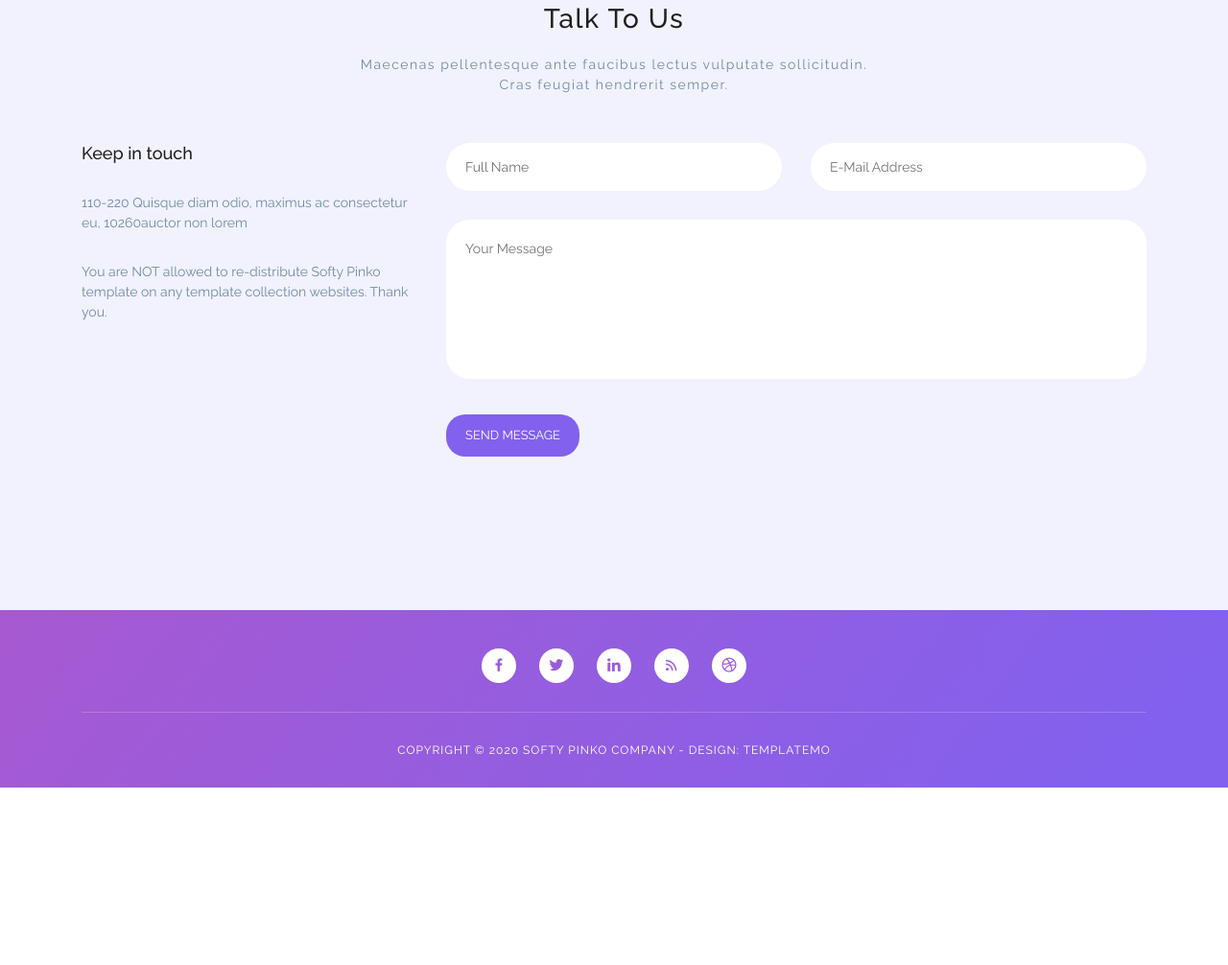
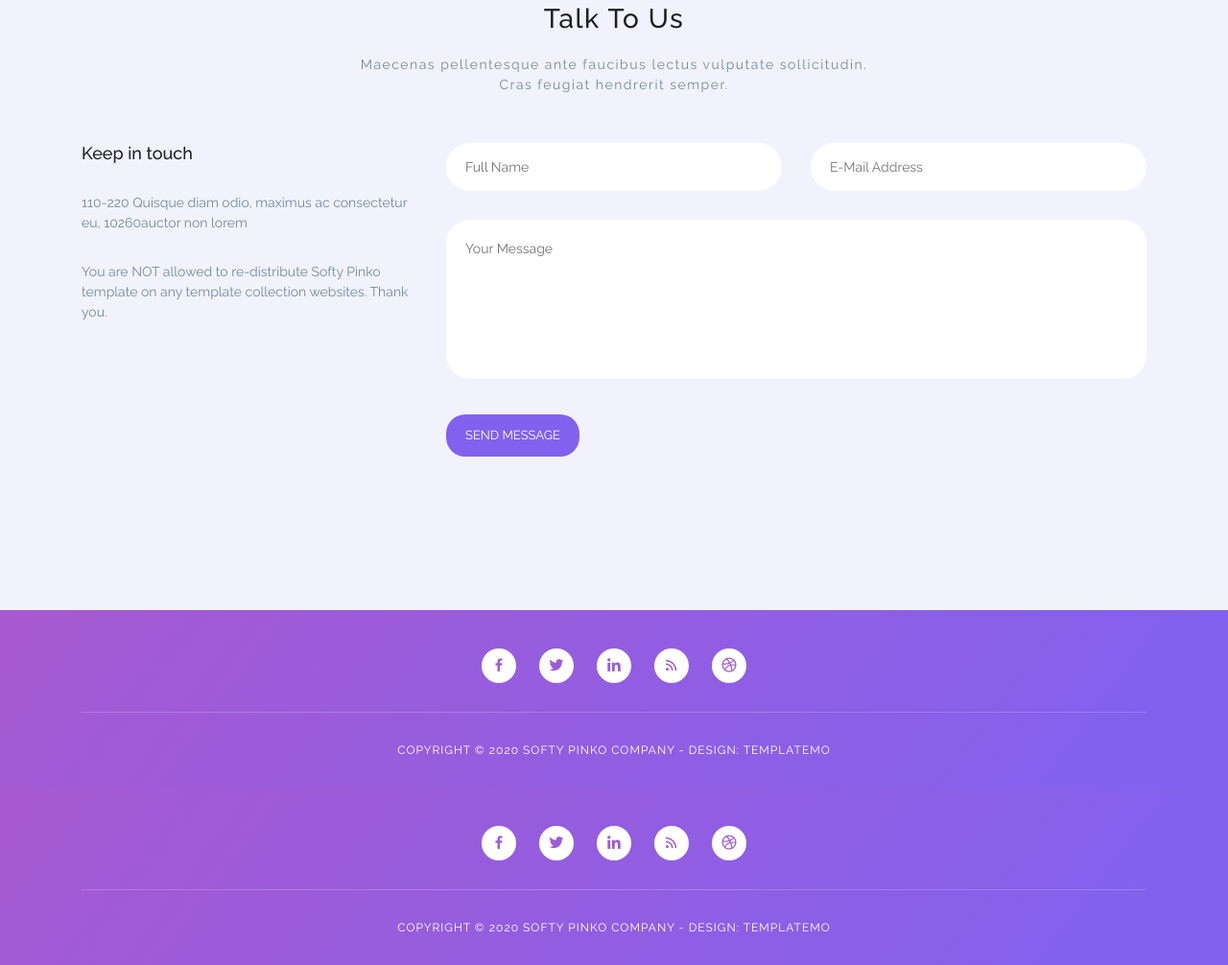
Before and after one commit to B21DCVT116/Project-2, a plain HTML site: page index.html in a window 1280 px wide. Shown: the part 5910-6916 px from the top of the page at 96% size. Before the commit the page ends 6731 px from the top, so only its background shows below. Drawn offline with nearby package versions, Linux system fonts and the light colour scheme.

Commit message:
index.hrml

```diff
--- a/index.html
+++ b/index.html
@@ -526,6 +526,32 @@
             </div>
         </div>
     </footer>
+    <footer class="footer">
+        <div class="container">
+            <div class="row justify-content-center">
+                <div class="social-box">
+                    <a href="https://www.facebook.com/"><i class='bx bxl-facebook'></i></a>
+                </div>
+                <div class="social-box">
+                    <a href="https://twitter.com/"><i class='bx bxl-twitter' ></i></a>
+                </div>
+                <div class="social-box">
+                    <a href=""><i class='bx bxl-linkedin'></i></a>
+                </div>
+                <div class="social-box">
+                    <a href=""><i class='bx bx-rss' ></i></a>
+                </div>
+                <div class="social-box">
+                    <a href=""><i class='bx bxl-dribbble' ></i></i></a>
+                </div>
+            </div>
+            <div class="row">
+                <div class="col-12 ">
+                    <p>COPYRIGHT © 2020 SOFTY PINKO COMPANY - DESIGN: TEMPLATEMO</p>
+                </div>
+            </div>
+        </div>
+    </footer>
     <!-- ?footer -->
 </body>
 </html>
```
